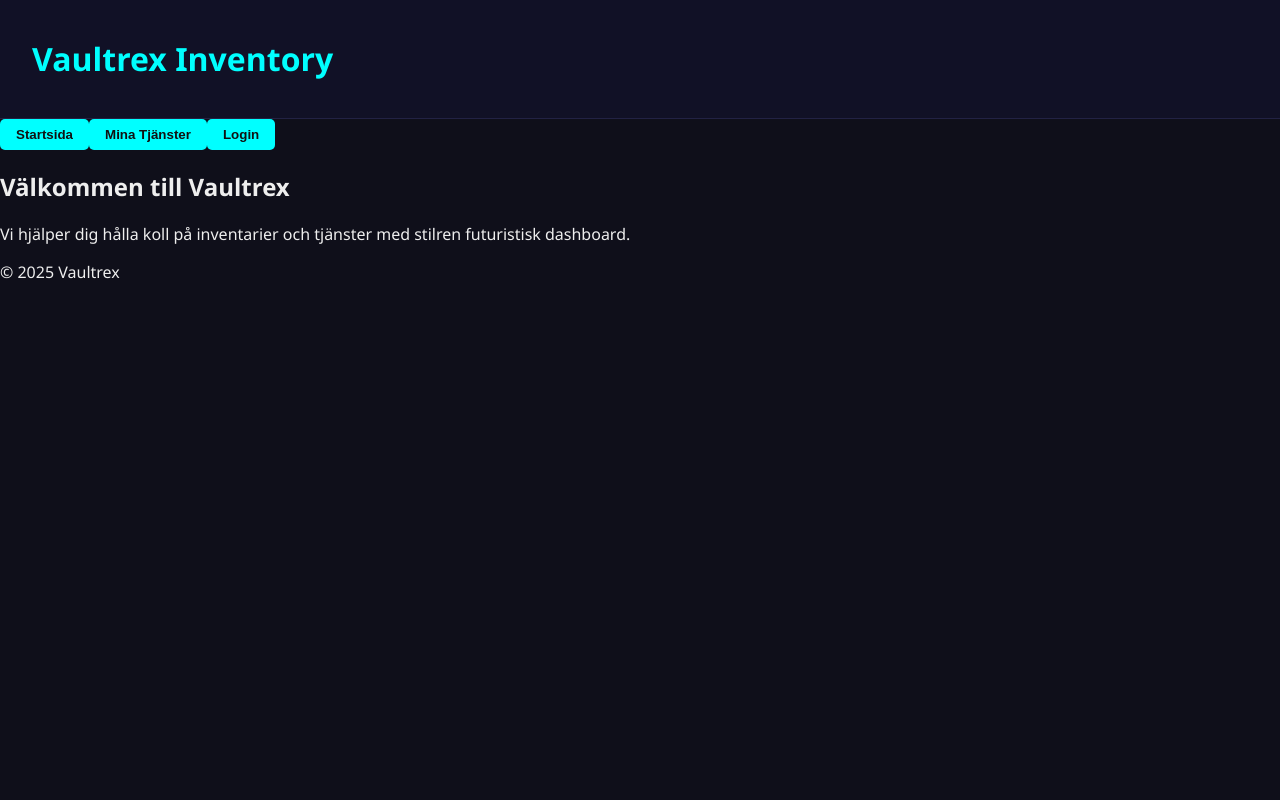
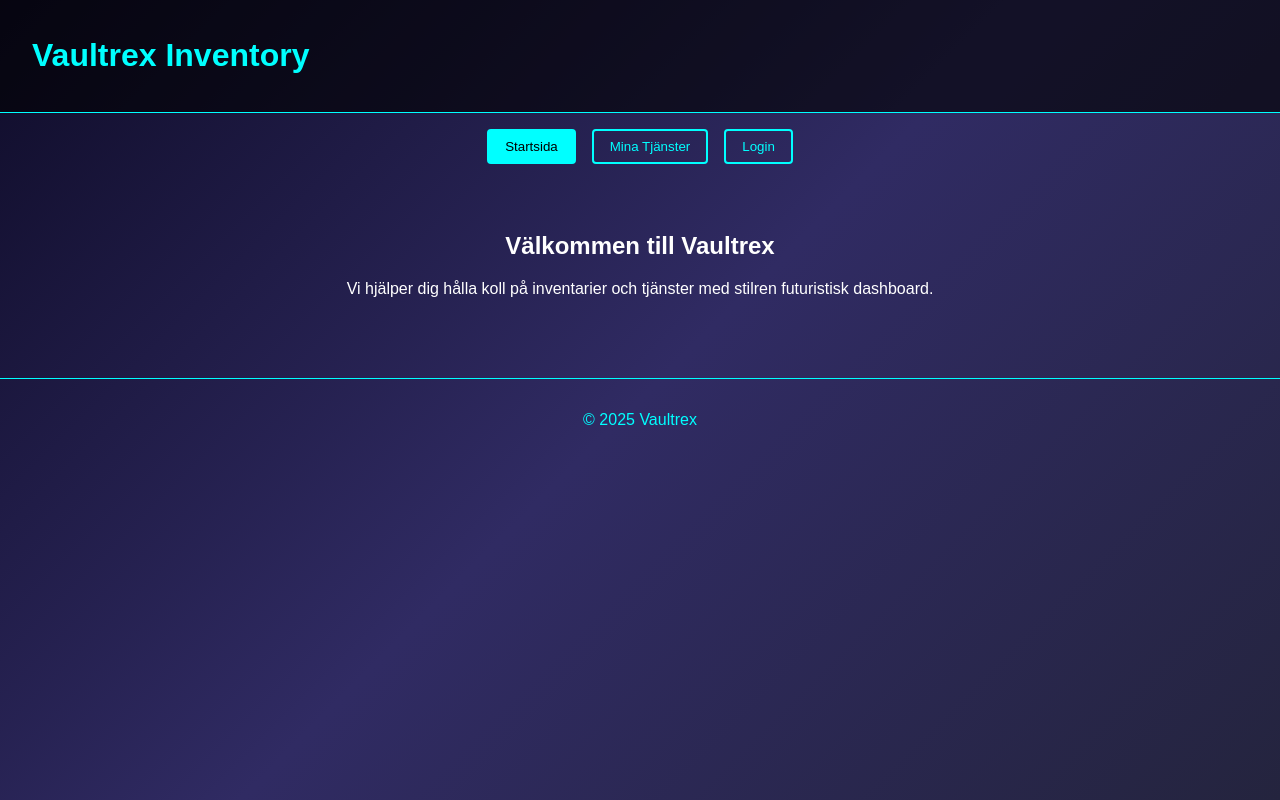
Before and after one commit to FooxxyyDev/vaultrex-frontend, a React (Vite) app: page / in a window 1280 px wide. Built offline with nearby package versions, Linux system fonts and the light colour scheme.

Commit message:
Update App.css

```diff
--- a/src/App.css
+++ b/src/App.css
@@ -1,97 +1,108 @@
-body {
+/* Grundlayout */
+body, html, #root, .App {
   margin: 0;
-  font-family: 'Segoe UI', Tahoma, Geneva, Verdana, sans-serif;
-  background: #0f0f1a;
-  color: #eee;
+  padding: 0;
+  font-family: 'Orbitron', sans-serif;
+  background: linear-gradient(135deg, #0f0c29, #302b63, #24243e);
+  color: #fff;
+  min-height: 100vh;
 }
 
-header {
+.header {
   display: flex;
   justify-content: space-between;
   align-items: center;
   padding: 1rem 2rem;
-  background: #111126;
-  border-bottom: 1px solid #222244;
+  background-color: rgba(0,0,0,0.6);
+  border-bottom: 1px solid #0ff;
 }
 
-header h1 {
-  color: #00ffff;
-}
-
-button {
-  cursor: pointer;
-  border: none;
-  padding: 0.5rem 1rem;
-  border-radius: 5px;
-  background: #00ffff;
-  color: #111;
-  font-weight: bold;
-}
-
-button:hover {
-  background: #00cccc;
-}
-
-.landing main {
-  padding: 2rem;
-}
-
-.about, .services {
-  margin-bottom: 2rem;
-}
-
-.services ul {
-  list-style: none;
-  padding: 0;
-}
-
-.services li {
-  padding: 0.5rem 0;
-  border-bottom: 1px solid #222244;
-}
-
-.login-modal {
-  position: fixed;
-  top: 0;
-  left: 0;
-  width: 100%;
-  height: 100%;
-  background: rgba(0,0,0,0.85);
-  display: flex;
-  justify-content: center;
-  align-items: center;
-}
-
-.login-modal form {
-  background: #111126;
-  padding: 2rem;
-  border-radius: 10px;
-  display: flex;
-  flex-direction: column;
-  gap: 1rem;
-}
-
-.login-modal input {
-  padding: 0.5rem;
-  border-radius: 5px;
-  border: 1px solid #222244;
-  background: #0f0f1a;
-  color: #eee;
-}
-
-.dashboard {
-  padding: 2rem;
-}
-
-.dashboard h1 {
-  color: #00ffff;
+.header h1 {
+  font-size: 2rem;
+  color: #0ff;
 }
 
 .logout-btn {
-  background: #ff5555;
+  background: #0ff;
+  color: #000;
+  border: none;
+  padding: 0.5rem 1rem;
+  font-weight: bold;
+  cursor: pointer;
+  border-radius: 4px;
+  transition: 0.3s;
+}
+
+.logout-btn:hover {
+  background: #00f;
   color: #fff;
 }
 
-.logout-btn:hover {
-  background: #cc4444;
+.tabs {
+  display: flex;
+  justify-content: center;
+  margin: 1rem 0;
 }
+
+.tabs button {
+  background: none;
+  border: 2px solid #0ff;
+  color: #0ff;
+  padding: 0.5rem 1rem;
+  margin: 0 0.5rem;
+  cursor: pointer;
+  border-radius: 4px;
+  transition: 0.3s;
+}
+
+.tabs button.active, .tabs button:hover {
+  background: #0ff;
+  color: #000;
+}
+
+main {
+  padding: 2rem;
+  display: flex;
+  justify-content: center;
+}
+
+section {
+  max-width: 600px;
+  text-align: center;
+}
+
+.login input {
+  display: block;
+  width: 80%;
+  margin: 0.5rem auto;
+  padding: 0.5rem;
+  border: 1px solid #0ff;
+  border-radius: 4px;
+  background: rgba(0,0,0,0.3);
+  color: #fff;
+}
+
+.login button {
+  margin-top: 1rem;
+  padding: 0.5rem 1rem;
+  border: none;
+  background: #0ff;
+  color: #000;
+  font-weight: bold;
+  border-radius: 4px;
+  cursor: pointer;
+  transition: 0.3s;
+}
+
+.login button:hover {
+  background: #00f;
+  color: #fff;
+}
+
+footer {
+  text-align: center;
+  padding: 1rem;
+  border-top: 1px solid #0ff;
+  margin-top: 2rem;
+  color: #0ff;
+}
```
